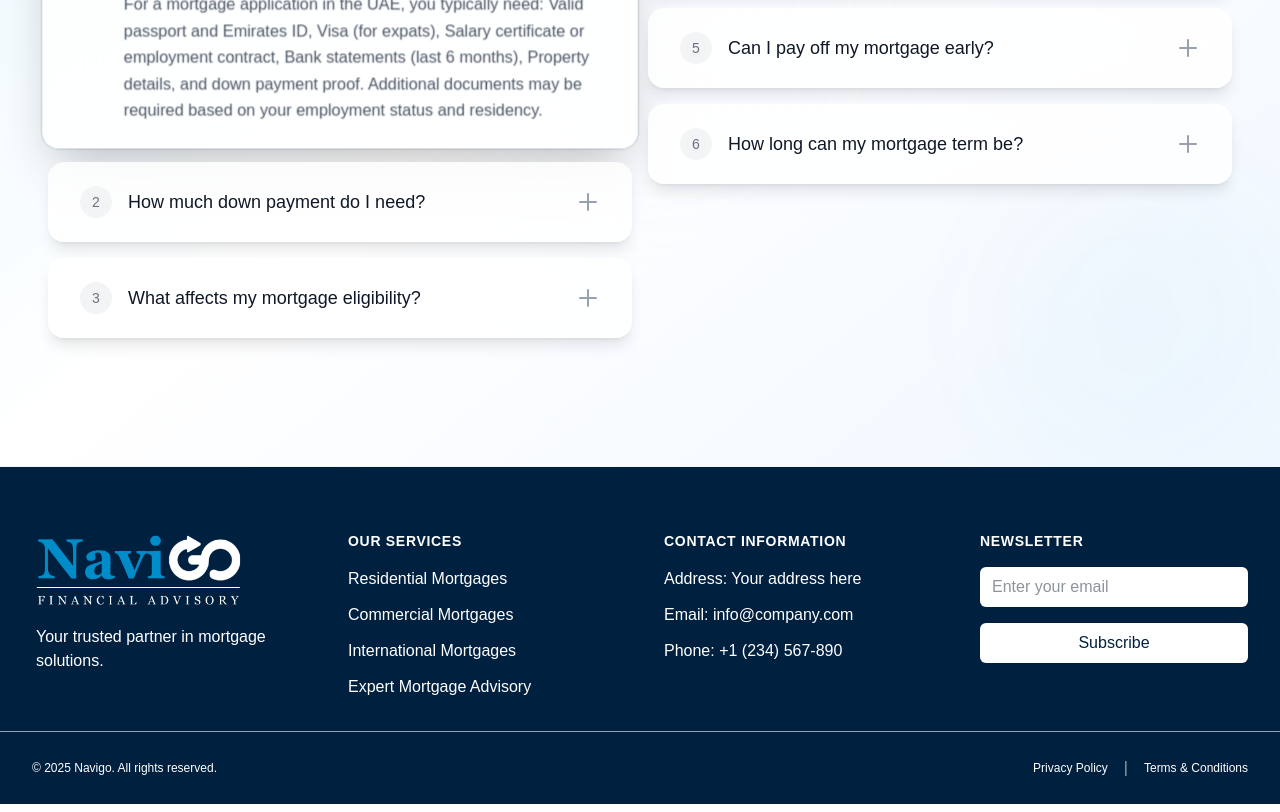
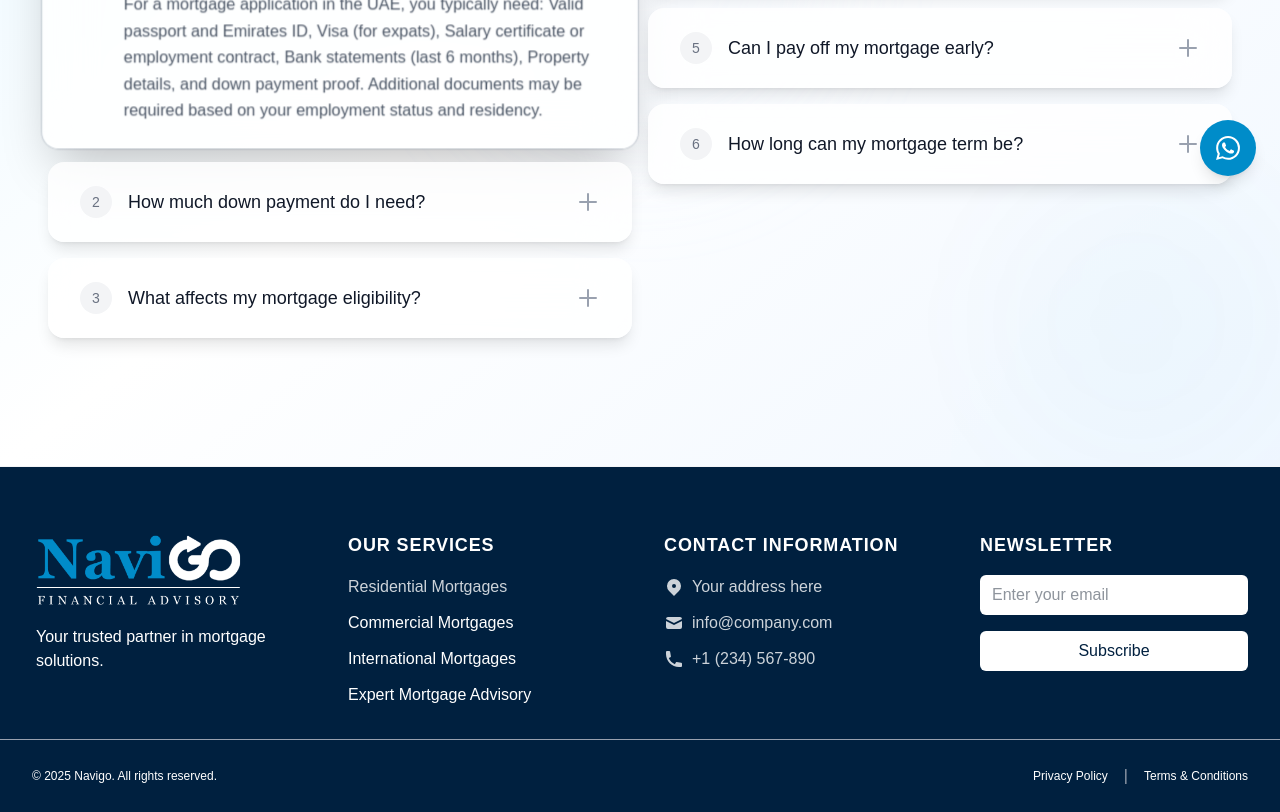
Before and after one commit to naumanajmal/navigo, a React (Vite) app: page /faq in a window 1280 px wide. Shown: the part 600-1412 px from the top of the page. Built offline with nearby package versions, Linux system fonts and the light colour scheme.

Commit message:
servicesnew

```diff
--- a/src/App.jsx
+++ b/src/App.jsx
@@ -1,4 +1,5 @@
 import { BrowserRouter as Router, Routes, Route } from 'react-router-dom'
+import WhatsAppButton from './components/WhatsAppButton'
 import Home from './pages/Home'
 import Services from './pages/Services'
 import ServiceDetail from './pages/ServiceDetail'
@@ -14,6 +15,7 @@
 function App() {
   return (
     <Router>
+      <WhatsAppButton />
       <Routes>
         <Route path="/" element={<Home />} />
         <Route path="/faq" element={<FaqPage />} />
--- a/src/components/BankPartners.jsx
+++ b/src/components/BankPartners.jsx
@@ -85,7 +85,7 @@
   ]
 
   return (
-    <section className="py-20 relative overflow-hidden bg-primary">
+    <section className="py-20 relative overflow-hidden bg-primary border-b border-gray-100">
       {/* Premium Background Elements */}
       <div className="absolute inset-0 bg-gradient-to-b from-[#e5f6ff] to-white" />
       <div className="absolute inset-0 bg-[radial-gradient(circle_at_100%_100%,#00203f15_0%,transparent_50%)] mix-blend-soft-light" />
--- a/src/components/Footer.jsx
+++ b/src/components/Footer.jsx
@@ -32,10 +32,10 @@
 
           {/* Services */}
           <div>
-            <h3 className="text-xs sm:text-sm font-semibold text-white tracking-wider uppercase mb-3 sm:mb-4">OUR SERVICES</h3>
+            <h3 className="text-sm sm:text-base lg:text-lg font-semibold text-white tracking-wider uppercase mb-3 sm:mb-4">OUR SERVICES</h3>
             <ul className="space-y-2 sm:space-y-3">
               <li>
-                <a href="#" className="text-sm sm:text-base text-white hover:text-secondary transition-colors">
+                <a href="#" className="text-sm sm:text-base text-white/80 hover:text-secondary transition-colors">
                   {footerData.services_item_1}
                 </a>
               </li>
@@ -58,23 +58,33 @@
           </div>
           {/* Contact Information */}
           <div>
-            <h3 className="text-xs sm:text-sm font-semibold text-white tracking-wider uppercase mb-3 sm:mb-4">Contact Information</h3>
+            <h3 className="text-sm sm:text-base lg:text-lg font-semibold text-white tracking-wider uppercase mb-3 sm:mb-4">Contact Information</h3>
             <ul className="space-y-2 sm:space-y-3">
-              <li className="text-sm sm:text-base text-white">
-                Address: {footerData.company_address}
+              <li className="text-sm sm:text-base text-white/80 flex items-center gap-2">
+                <svg className="w-5 h-5" fill="currentColor" viewBox="0 0 20 20" xmlns="http://www.w3.org/2000/svg">
+                  <path fillRule="evenodd" d="M5.05 4.05a7 7 0 119.9 9.9L10 18.9l-4.95-4.95a7 7 0 010-9.9zM10 11a2 2 0 100-4 2 2 0 000 4z" clipRule="evenodd" />
+                </svg>
+                {footerData.company_address}
               </li>
-              <li className="text-sm sm:text-base text-white">
-                Email: <a href="mailto:info@company.com" className="hover:text-secondary transition-colors">info@company.com</a>
+              <li className="text-sm sm:text-base text-white/80 flex items-center gap-2">
+                <svg className="w-5 h-5" fill="currentColor" viewBox="0 0 20 20" xmlns="http://www.w3.org/2000/svg">
+                  <path d="M2.003 5.884L10 9.882l7.997-3.998A2 2 0 0016 4H4a2 2 0 00-1.997 1.884z" />
+                  <path d="M18 8.118l-8 4-8-4V14a2 2 0 002 2h12a2 2 0 002-2V8.118z" />
+                </svg>
+                <a href="mailto:info@company.com" className="hover:text-secondary transition-colors">info@company.com</a>
               </li>
-              <li className="text-sm sm:text-base text-white">
-                Phone: <a href="tel:+1234567890" className="hover:text-secondary transition-colors">+1 (234) 567-890</a>
+              <li className="text-sm sm:text-base text-white/80 flex items-center gap-2">
+                <svg className="w-5 h-5" fill="currentColor" viewBox="0 0 20 20" xmlns="http://www.w3.org/2000/svg">
+                  <path d="M2 3a1 1 0 011-1h2.153a1 1 0 01.986.836l.74 4.435a1 1 0 01-.54 1.06l-1.548.773a11.037 11.037 0 006.105 6.105l.774-1.548a1 1 0 011.059-.54l4.435.74a1 1 0 01.836.986V17a1 1 0 01-1 1h-2C7.82 18 2 12.18 2 5V3z" />
+                </svg>
+                <a href="tel:+1234567890" className="hover:text-secondary transition-colors">+1 (234) 567-890</a>
               </li>
             </ul>
           </div>
 
           {/* Newsletter */}
           <div>
-            <h3 className="text-xs sm:text-sm font-semibold text-white tracking-wider uppercase mb-3 sm:mb-4">Newsletter</h3>
+            <h3 className="text-sm sm:text-base lg:text-lg font-semibold text-white tracking-wider uppercase mb-3 sm:mb-4">Newsletter</h3>
             <form className="space-y-4">
               <input
                 type="email"
--- /dev/null
+++ b/src/components/WhatsAppButton.jsx
@@ -0,0 +1,60 @@
+import { useState, useEffect } from 'react';
+
+const WhatsAppButton = () => {
+  const [isVisible, setIsVisible] = useState(false);
+  const [isNearFooter, setIsNearFooter] = useState(false);
+
+  useEffect(() => {
+    const handleScroll = () => {
+      // Get the first section's height (100vh)
+      const firstSectionHeight = window.innerHeight;
+
+      // Show button after scrolling past the first section on homepage
+      // or immediately on other pages
+      const isHomePage = window.location.pathname === '/';
+      const shouldShow = isHomePage
+        ? window.scrollY > firstSectionHeight
+        : true;
+
+      // Check if we're near the footer
+      const footer = document.querySelector('footer');
+      if (footer) {
+        const footerTop = footer.getBoundingClientRect().top;
+        const windowHeight = window.innerHeight;
+        setIsNearFooter(footerTop - windowHeight < 100); // 100px before footer
+      }
+
+      setIsVisible(shouldShow);
+    };
+
+    // Add scroll event listener
+    window.addEventListener('scroll', handleScroll);
+    // Initial check
+    handleScroll();
+
+    return () => window.removeEventListener('scroll', handleScroll);
+  }, []);
+
+  return (
+    <a
+      href="https://wa.me/1234567890" // Replace with your WhatsApp number
+      target="_blank"
+      rel="noopener noreferrer"
+      className={`fixed bottom-6 right-6 z-50 ${isNearFooter ? 'bg-secondary' : 'bg-primary'} hover:bg-primary/90 text-white p-4 rounded-full shadow-lg hover:shadow-xl transition-all duration-300 ${
+        isVisible ? 'translate-y-0 opacity-100' : 'translate-y-20 opacity-0'
+      }`}
+      aria-label="Chat on WhatsApp"
+    >
+      <svg
+        xmlns="http://www.w3.org/2000/svg"
+        className="h-6 w-6"
+        fill="currentColor"
+        viewBox="0 0 24 24"
+      >
+        <path d="M17.472 14.382c-.297-.149-1.758-.867-2.03-.967-.273-.099-.471-.148-.67.15-.197.297-.767.966-.94 1.164-.173.199-.347.223-.644.075-.297-.15-1.255-.463-2.39-1.475-.883-.788-1.48-1.761-1.653-2.059-.173-.297-.018-.458.13-.606.134-.133.298-.347.446-.52.149-.174.198-.298.298-.497.099-.198.05-.371-.025-.52-.075-.149-.669-1.612-.916-2.207-.242-.579-.487-.5-.669-.51-.173-.008-.371-.01-.57-.01-.198 0-.52.074-.792.372-.272.297-1.04 1.016-1.04 2.479 0 1.462 1.065 2.875 1.213 3.074.149.198 2.096 3.2 5.077 4.487.709.306 1.262.489 1.694.625.712.227 1.36.195 1.871.118.571-.085 1.758-.719 2.006-1.413.248-.694.248-1.289.173-1.413-.074-.124-.272-.198-.57-.347m-5.421 7.403h-.004a9.87 9.87 0 01-5.031-1.378l-.361-.214-3.741.982.998-3.648-.235-.374a9.86 9.86 0 01-1.51-5.26c.001-5.45 4.436-9.884 9.888-9.884 2.64 0 5.122 1.03 6.988 2.898a9.825 9.825 0 012.893 6.994c-.003 5.45-4.437 9.884-9.885 9.884m8.413-18.297A11.815 11.815 0 0012.05 0C5.495 0 .16 5.335.157 11.892c0 2.096.547 4.142 1.588 5.945L.057 24l6.305-1.654a11.882 11.882 0 005.683 1.448h.005c6.554 0 11.89-5.335 11.893-11.893a11.821 11.821 0 00-3.48-8.413Z" />
+      </svg>
+    </a>
+  );
+};
+
+export default WhatsAppButton;
--- a/src/components/calculator/CalculatorSection.jsx
+++ b/src/components/calculator/CalculatorSection.jsx
@@ -26,7 +26,7 @@
   );
 
   return (
-    <section className="bg-gradient-to-b from-[#e5f6ff] to-white py-10 md:py-16 lg:py-20 relative overflow-hidden">
+    <section className="bg-gradient-to-b from-[#e5f6ff] to-white py-10 md:py-16 lg:py-20 relative overflow-hidden border-b border-gray-100">
       {/* Premium Background Elements */}
       <div className="absolute inset-0 bg-[radial-gradient(circle_at_100%_100%,#00203f15_0%,transparent_50%)] mix-blend-soft-light" />
       <div className="absolute inset-0 bg-[radial-gradient(circle_at_0%_0%,#008cc915_0%,transparent_50%)] mix-blend-soft-light" />
--- a/src/components/services/Services.jsx
+++ b/src/components/services/Services.jsx
@@ -130,7 +130,7 @@
   }, [handleScroll])
 
   return (
-    <section className="relative py-12 sm:py-16 md:py-20 overflow-hidden">
+    <section className="relative py-12 sm:py-16 md:py-20 overflow-hidden border-b border-gray-100">
       {/* Background with SVG and fade effects */}
       <div className="absolute inset-0 overflow-hidden">
         {/* Main background fade */}
```
